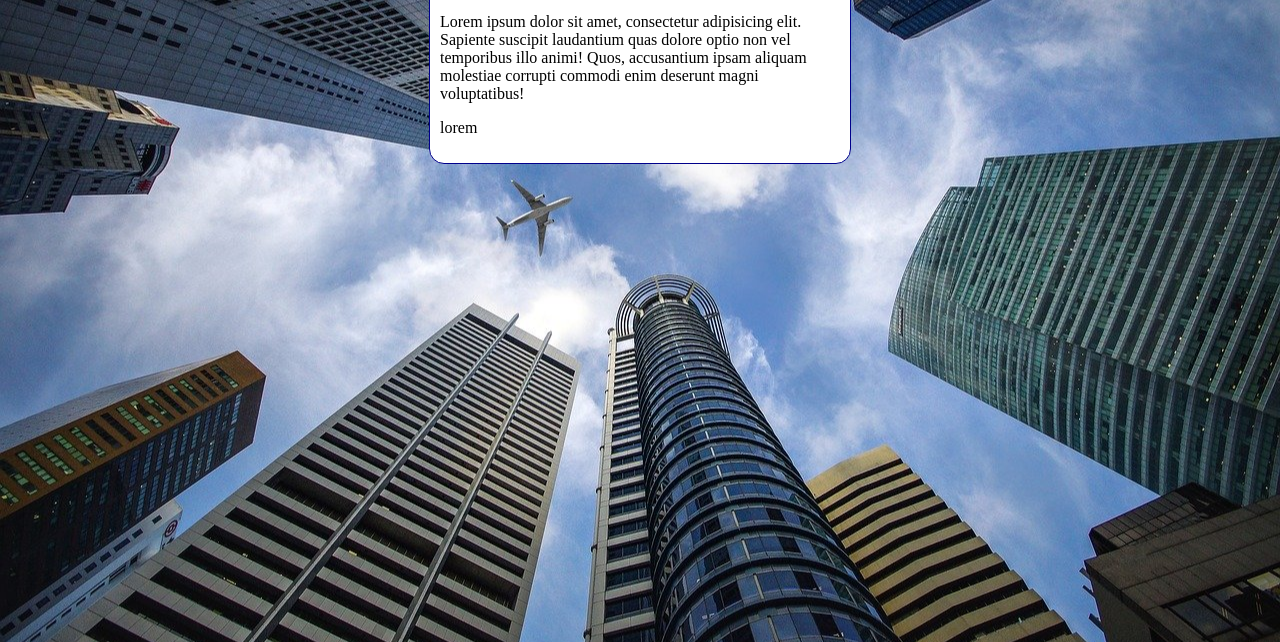
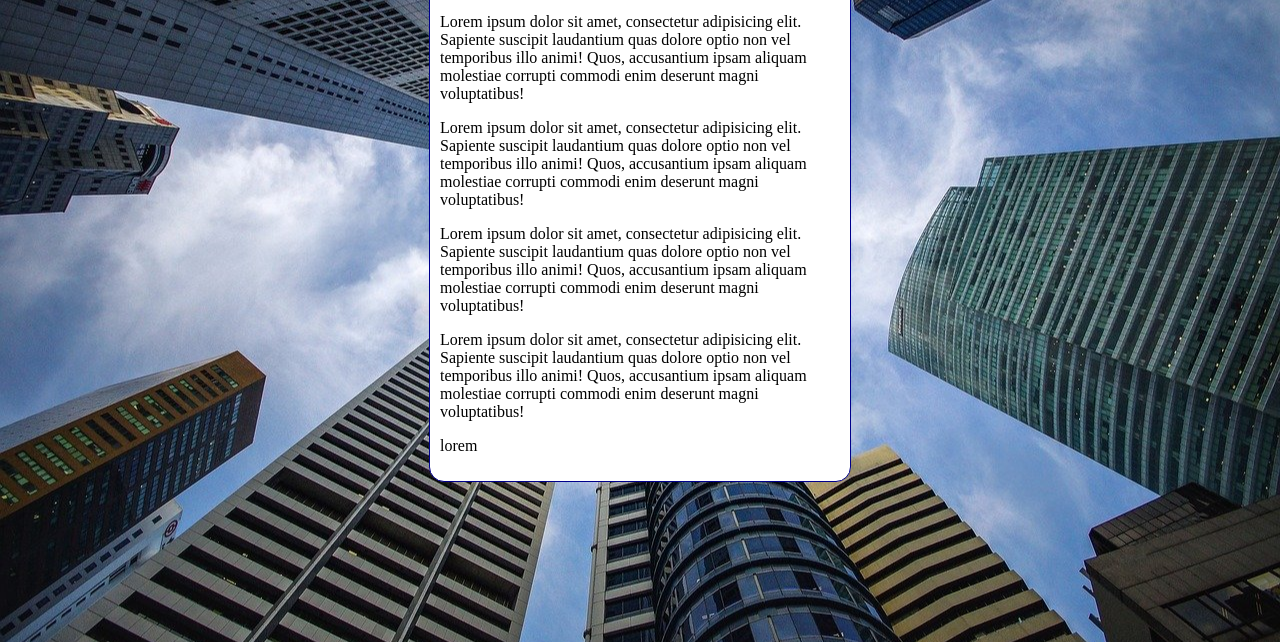
Before and after one commit to Xand3Soares/Html-css, a plain HTML site: page exercicios/Ex022/fundo006.html in a window 1280 px wide. Shown: the part 174-816 px from the top of the page. Drawn offline with Linux system fonts and the light colour scheme.

Commit message:
Update fundo006.html

```diff
--- a/exercicios/Ex022/fundo006.html
+++ b/exercicios/Ex022/fundo006.html
@@ -11,7 +11,7 @@
             background-color: black;
             background-image: url('imagens/wallpaper002.jpg');
             background-position: center center;
-            background-repeat: no-repeat;
+            background-repeat: repeat-y;
             background-size: cover;
 
 
@@ -34,6 +34,9 @@
         <h1>teste de imagem de fundo</h1>
         <p>Lorem, ipsum dolor sit amet consectetur adipisicing elit. Tenetur velit magni eius consectetur qui impedit officiis eligendi non, ullam commodi sapiente perferendis assumenda explicabo sed, animi ea vel minima reprehenderit!</p>
         <p>Lorem ipsum dolor sit amet, consectetur adipisicing elit. Sapiente suscipit laudantium quas dolore optio non vel temporibus illo animi! Quos, accusantium ipsam aliquam molestiae corrupti commodi enim deserunt magni voluptatibus!</p>
+        <p>Lorem ipsum dolor sit amet, consectetur adipisicing elit. Sapiente suscipit laudantium quas dolore optio non vel temporibus illo animi! Quos, accusantium ipsam aliquam molestiae corrupti commodi enim deserunt magni voluptatibus!</p>
+        <p>Lorem ipsum dolor sit amet, consectetur adipisicing elit. Sapiente suscipit laudantium quas dolore optio non vel temporibus illo animi! Quos, accusantium ipsam aliquam molestiae corrupti commodi enim deserunt magni voluptatibus!</p>
+        <p>Lorem ipsum dolor sit amet, consectetur adipisicing elit. Sapiente suscipit laudantium quas dolore optio non vel temporibus illo animi! Quos, accusantium ipsam aliquam molestiae corrupti commodi enim deserunt magni voluptatibus!</p>
         <p>lorem</p>
 
     </main>
```
